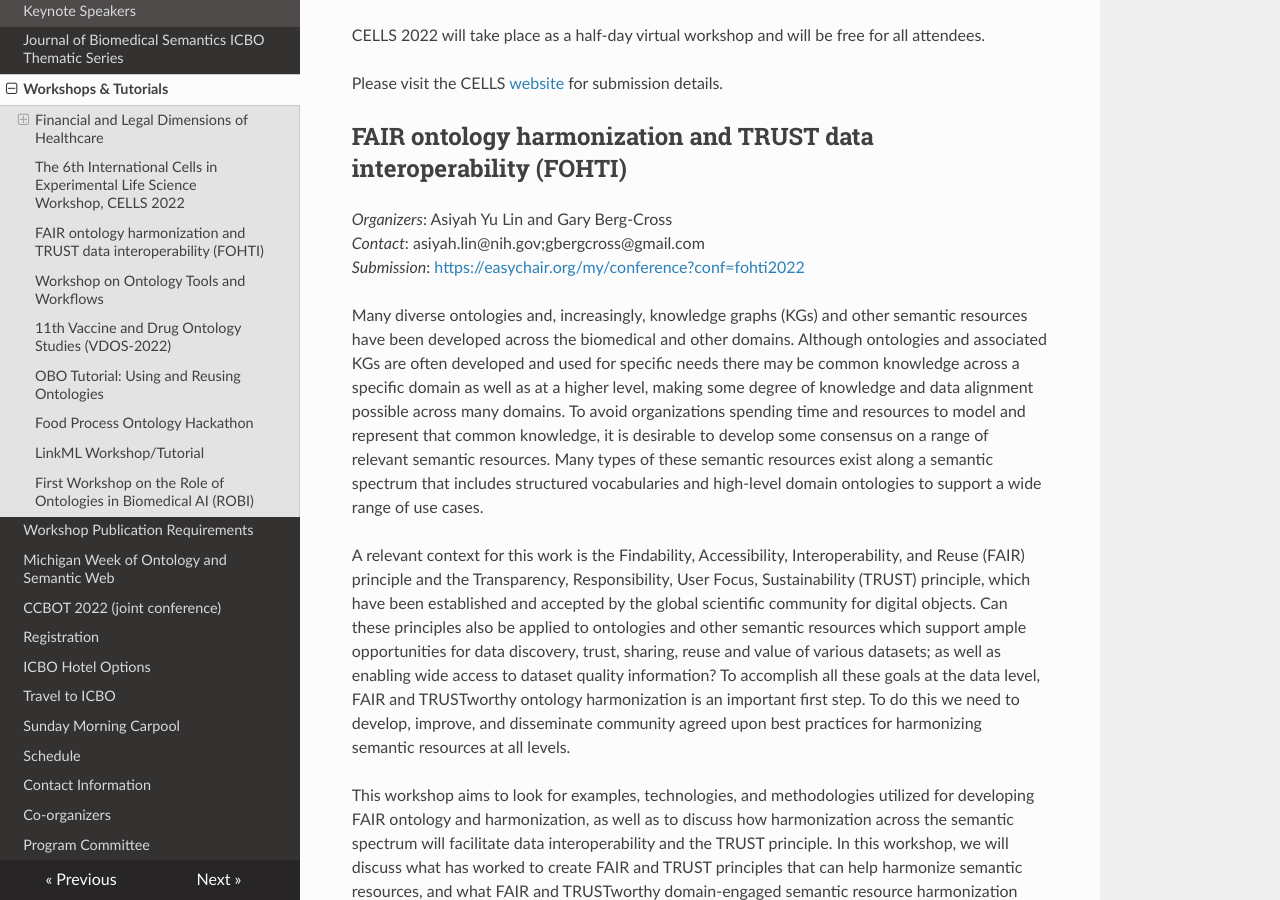
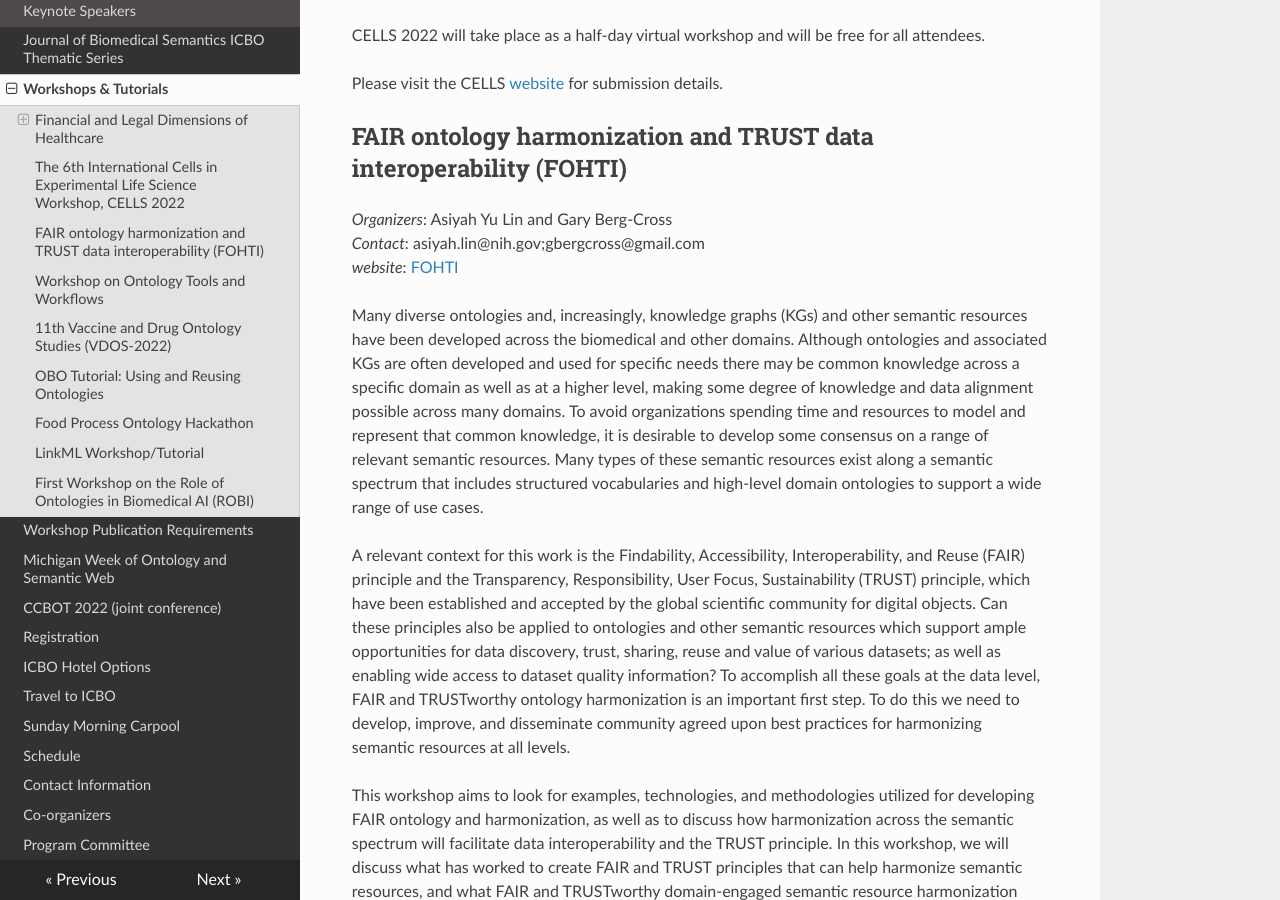
Before and after one commit to johnbeve/BFO-Organization, an MkDocs documentation site: the page built from docs/workshops-and-tutorials.md, in a window 1280 px wide and 900 px high, scrolled down 1368 px. Built offline with MkDocs 1.6.1, drawn with Linux system fonts in a browser that asks for light colours; nearby versions of some CDN libraries.

Commit message:
Update workshops-and-tutorials.md

```diff
--- a/docs/workshops-and-tutorials.md
+++ b/docs/workshops-and-tutorials.md
@@ -37,7 +37,7 @@ Please visit the CELLS [website](https://sites.google.com/view/cells-2022-worksh
 ## FAIR ontology harmonization and TRUST data interoperability (FOHTI)
 *Organizers*: Asiyah Yu Lin and Gary Berg-Cross<br>
 *Contact*: asiyah.lin@nih.gov;gbergcross@gmail.com<br>
-*Submission*: [https://easychair.org/my/conference?conf=fohti2022](https://easychair.org/my/conference?conf=fohti2022)
+*website*: [FOHTI](https://github.com/ICBO-conference/icbo2022/blob/main/docs/FOHTI.md)
 
 Many diverse ontologies and, increasingly, knowledge graphs (KGs) and other semantic resources have been developed across the biomedical and other domains. Although ontologies and associated KGs are often developed and used for specific needs there may be common knowledge across a specific domain as well as at a higher level, making some degree of knowledge and data alignment possible across many domains. To avoid organizations spending time and resources to model and represent that common knowledge, it is desirable to develop some consensus on a range of relevant semantic resources. Many types of these semantic resources exist along a semantic spectrum that includes structured vocabularies and high-level domain ontologies to support a wide range of use cases.
 
```
